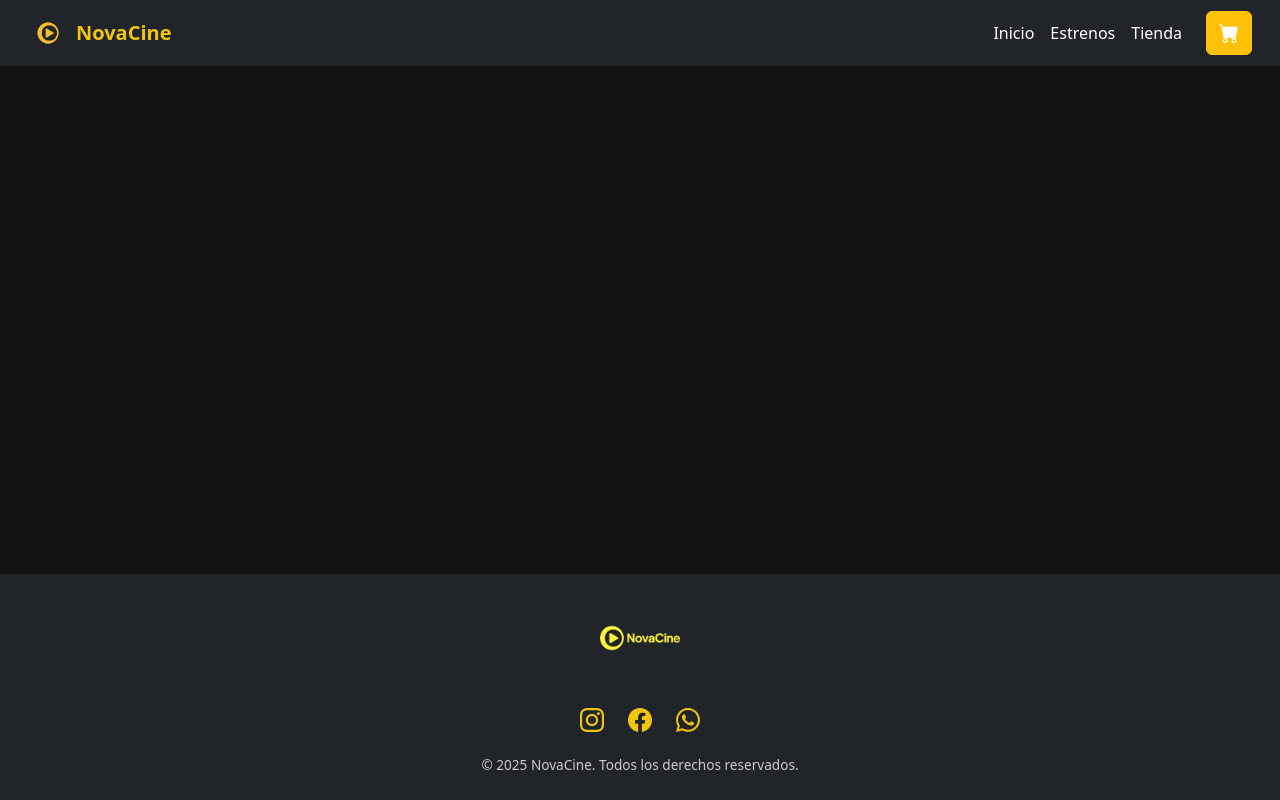
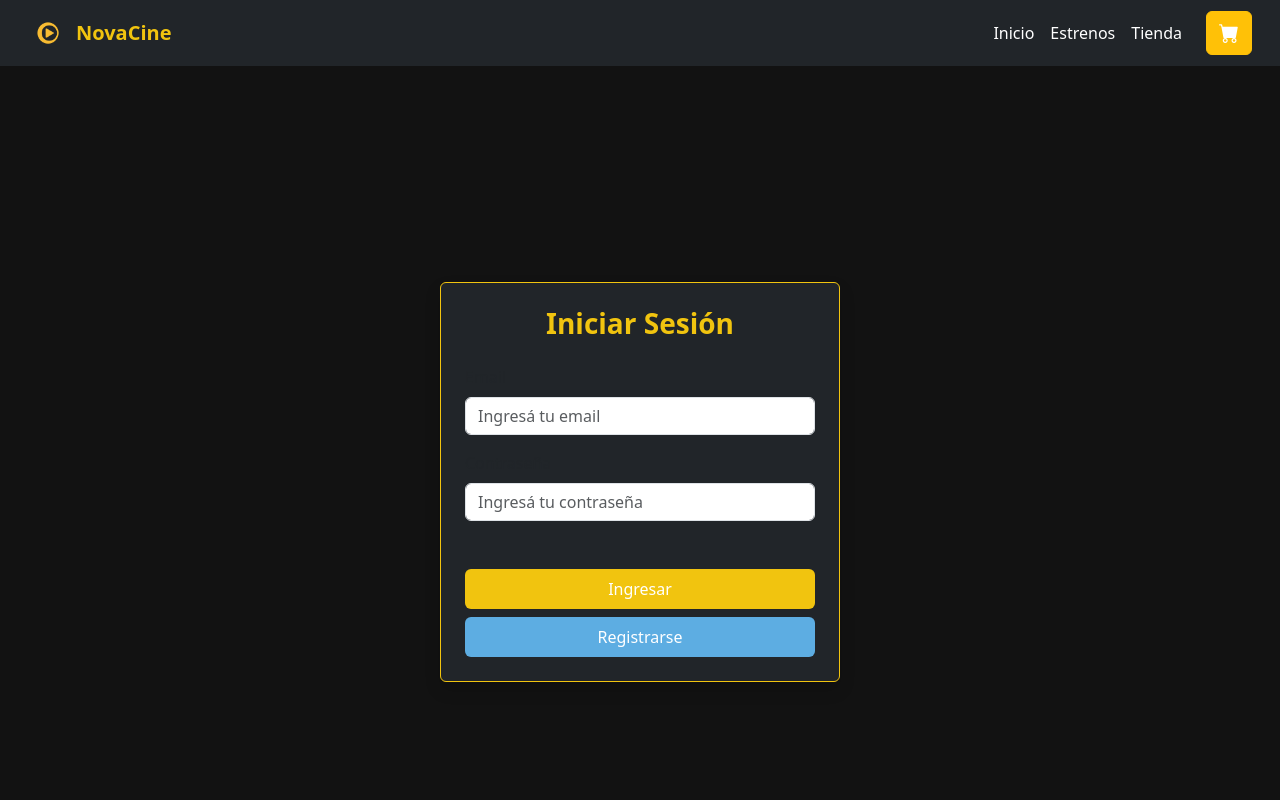
Before and after one commit to LucasJD19/NovaCine, a React (Vite) app in the folder frontend/: page /login in a window 1280 px wide. Shown: the top 800 px of the page. Built offline with nearby package versions, Linux system fonts and the light colour scheme.

Commit message:
login y register, falta enlazar a base de datos

```diff
--- a/frontend/src/App.jsx
+++ b/frontend/src/App.jsx
@@ -1,12 +1,14 @@
-import { Routes, Route } from 'react-router-dom';
-import Header from './components/Header';
-import Footer from './components/Footer';
-import Home from './pages/Home';
-import Estrenos from './pages/Estrenos';
-import Funciones from './pages/Funciones';
-import Tienda from './pages/Tienda';
-import Carrito from './pages/Carrito';
-import './App.css';
+import { Routes, Route } from "react-router-dom";
+import Header from "./components/Header";
+import Footer from "./components/Footer";
+import Home from "./pages/Home";
+import Estrenos from "./pages/Estrenos";
+import Funciones from "./pages/Funciones";
+import Tienda from "./pages/Tienda";
+import Carrito from "./pages/Carrito";
+import Login from "./pages/Login";
+import Register from "./pages/Register";
+import "./App.css";
 
 const App = () => {
   return (
@@ -18,7 +20,9 @@ const App = () => {
           <Route path="/estrenos" element={<Estrenos />} />
           <Route path="/tienda" element={<Tienda />} />
           <Route path="/carrito" element={<Carrito />} />
-          <Route path="/funciones" element={<Funciones/>} />
+          <Route path="/funciones" element={<Funciones />} />
+          <Route path="/login" element={<Login />} />
+          <Route path="/register" element={<Register />} />
         </Routes>
       </main>
       <Footer />
--- /dev/null
+++ b/frontend/src/components/MainLogin.jsx
@@ -0,0 +1,64 @@
+import React from "react";
+import { useNavigate } from "react-router-dom";
+import "../styles/login.css";
+
+const MainLogin = () => {
+  const navigate = useNavigate();
+
+  const handleClick = () => {
+    navigate("/Register");
+  };
+
+  return (
+    <div>
+      <div className="d-flex align-items-center justify-content-center vh-100">
+        <div
+          className="bg-dark card shadow p-4 border-yellow"
+          style={{ width: "100%", maxWidth: "400px" }}
+        >
+          <h3 className="text-center mb-4">Iniciar Sesión</h3>
+          <form>
+            <div className="mb-3">
+              <label htmlFor="usuario" className="form-label">
+                Email
+              </label>
+              <input
+                type="email"
+                className="form-control"
+                id="usuario"
+                placeholder="Ingresá tu email"
+                required
+              />
+            </div>
+            <div className="mb-3">
+              <label htmlFor="password" className="form-label">
+                Contraseña
+              </label>
+              <input
+                type="password"
+                className="form-control"
+                id="password"
+                placeholder="Ingresá tu contraseña"
+                required
+              />
+            </div>
+            <div className="d-grid gap-2 mt-5">
+              <button type="submit" className="btn btn-yellow">
+                Ingresar
+              </button>
+              <button
+                type="button"
+                className="btn btn-green"
+                onClick={handleClick}
+              >
+                Registrarse
+              </button>
+            </div>
+          </form>
+        </div>
+      </div>
+    </div>
+  );
+};
+
+export default MainLogin;
--- /dev/null
+++ b/frontend/src/components/Mainregister.jsx
@@ -0,0 +1,49 @@
+import React from "react";
+
+const Mainregister = () => {
+  return (
+    <div>
+      <div className="d-flex align-items-center justify-content-center vh-100">
+        <div
+          className="bg-dark card shadow p-4 border-yellow"
+          style={{ width: "100%", maxWidth: "400px" }}
+        >
+          <h3 className="text-center mb-4">Registrate</h3>
+          <form>
+            <div className="mb-3">
+              <label htmlFor="usuario" className="form-label">
+                Email
+              </label>
+              <input
+                type="email"
+                className="form-control"
+                id="usuario"
+                placeholder="Ingresá tu email"
+                required
+              />
+            </div>
+            <div className="mb-3">
+              <label htmlFor="password" className="form-label">
+                Contraseña
+              </label>
+              <input
+                type="password"
+                className="form-control"
+                id="password"
+                placeholder="Ingresá tu contraseña"
+                required
+              />
+            </div>
+            <div className="d-grid gap-2">
+              <button type="submit" className="btn btn-yellow mt-4">
+                Registrarme
+              </button>
+            </div>
+          </form>
+        </div>
+      </div>
+    </div>
+  );
+};
+
+export default Mainregister;
--- /dev/null
+++ b/frontend/src/pages/Login.jsx
@@ -0,0 +1,12 @@
+import React from "react";
+import MainLogin from "../components/MainLogin";
+
+const Login = () => {
+  return (
+    <div>
+      <MainLogin />
+    </div>
+  );
+};
+
+export default Login;
--- /dev/null
+++ b/frontend/src/pages/Register.jsx
@@ -0,0 +1,12 @@
+import React from "react";
+import Mainregister from "../components/Mainregister";
+
+const Register = () => {
+  return (
+    <div>
+      <Mainregister />
+    </div>
+  );
+};
+
+export default Register;
--- /dev/null
+++ b/frontend/src/styles/login.css
@@ -0,0 +1,27 @@
+.border-yellow {
+  border: 1px solid #f1c40f;
+}
+
+.btn-yellow {
+  background-color: #f1c40f;
+  color: #fff;
+  border: none;
+  padding: 0.5rem 1rem;
+}
+
+.btn-yellow:hover {
+  background-color: #f1c40f;
+  color: #000;
+}
+
+.btn-green {
+  background-color: #5dade2;
+  color: #fff;
+  border: none;
+  padding: 0.5rem 1rem;
+}
+
+.btn-green:hover {
+  background-color: #5dade2;
+  color: #000;
+}
--- /dev/null
+++ b/frontend/src/styles/register.css
@@ -0,0 +1,15 @@
+
+.border-yellow {
+  border: 1px solid #f1c40f;
+}
+.btn-yellow {
+  background-color: #f1c40f;
+  color: #fff;
+  border: none;
+  padding: 0.5rem 1rem;
+}
+
+.btn-yellow:hover {
+  background-color: #f1c40f;
+  color: #000;
+}
```
